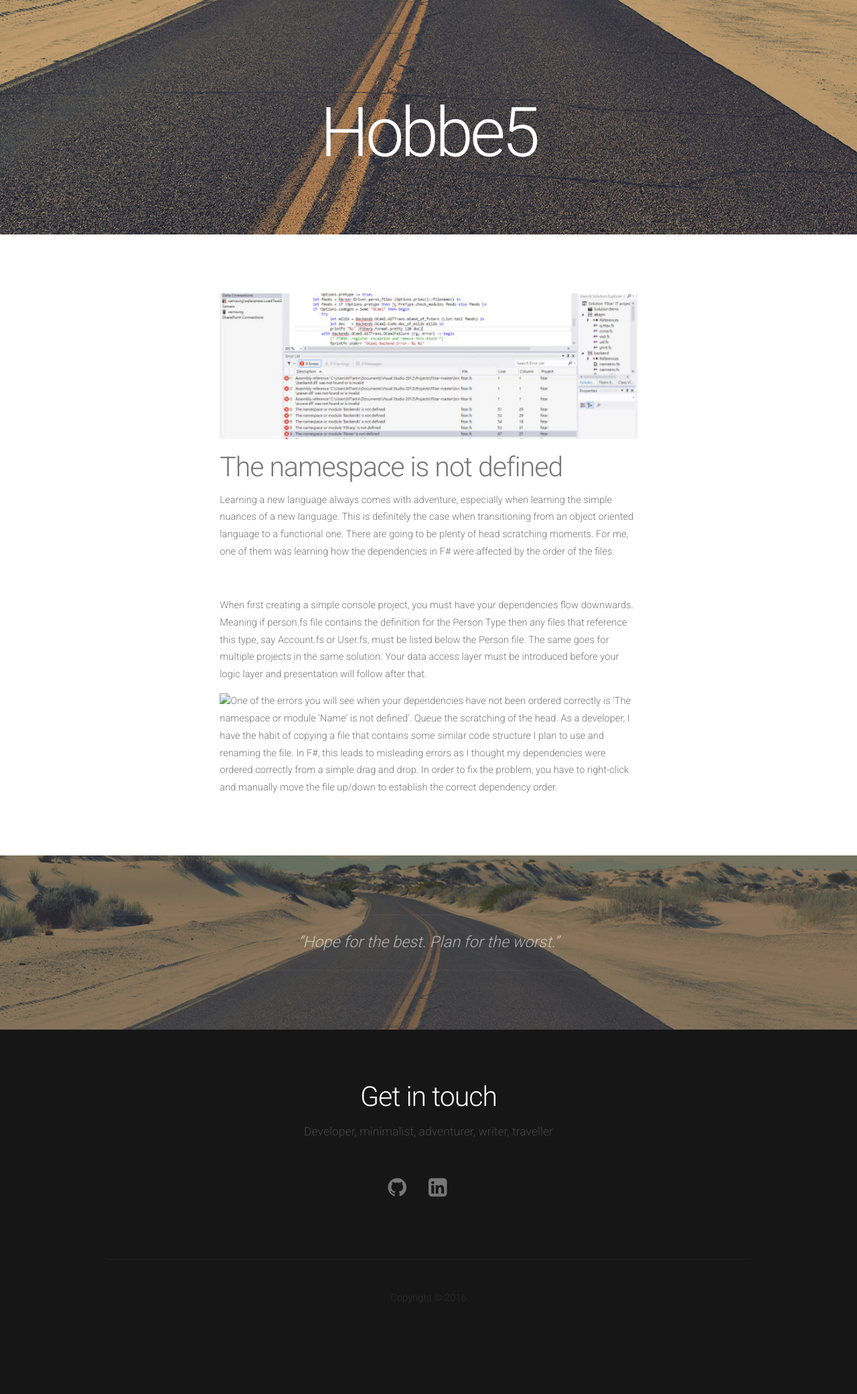
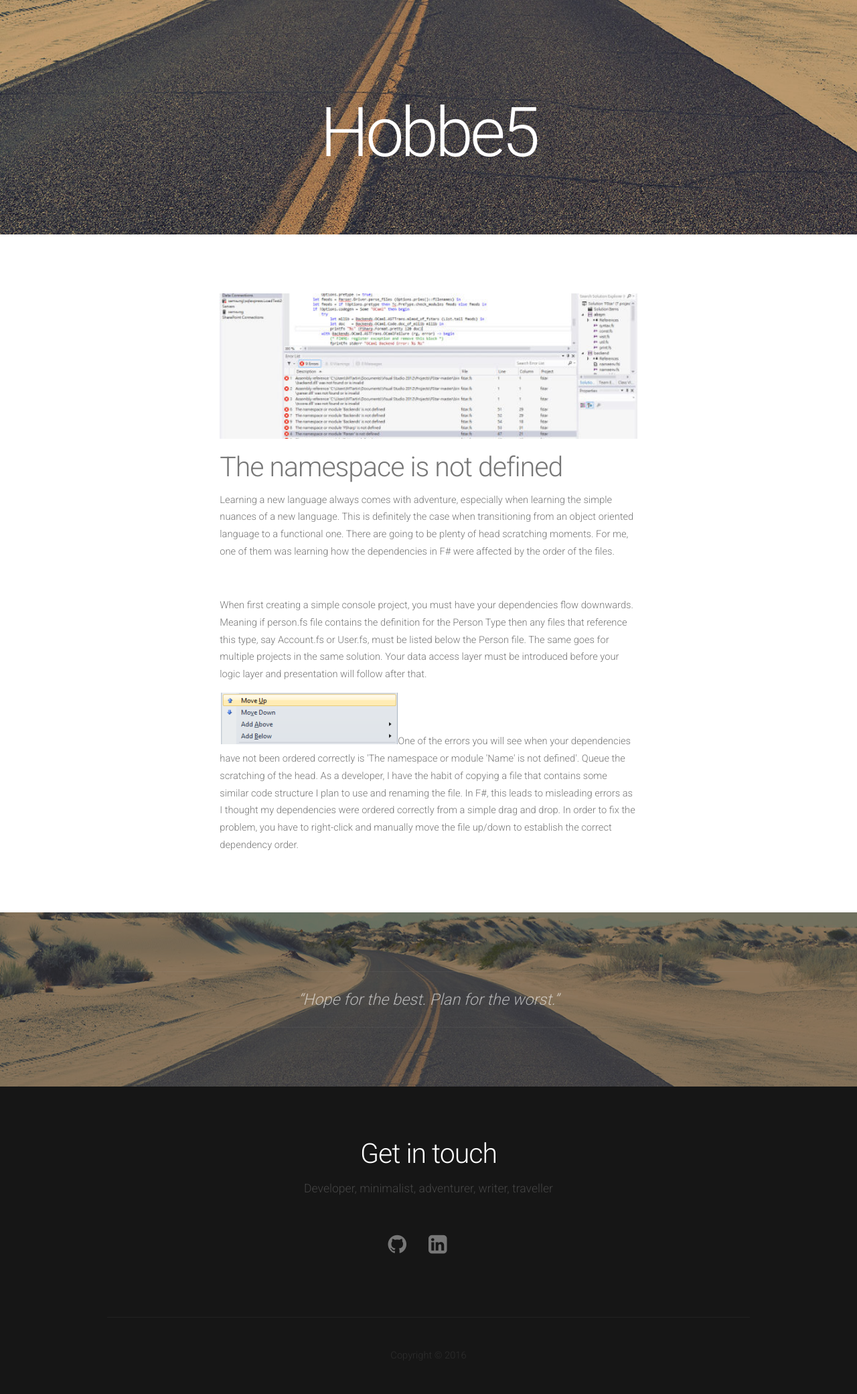
Before and after one commit to hobbe5/hobbe5.github.io, a Jekyll site: the page built from _posts/2016-04-12-namespace-or-module-is-not-defined.md, in a window 1280 px wide. Shown: the whole page at 67% size. Built offline with Jekyll 4.4.1, drawn with Linux system fonts in a browser that asks for light colours; nearby versions of some CDN libraries; before the commit the page ends 1995 px from its top, so only the background shows below that.

Commit message:
Image name misspelled

```diff
--- a/_posts/2016-04-12-namespace-or-module-is-not-defined.md
+++ b/_posts/2016-04-12-namespace-or-module-is-not-defined.md
@@ -9,4 +9,4 @@ layout: post
 <!--more-->
 <br />
 <p>When first creating a simple console project, you must have your dependencies flow downwards. Meaning if person.fs file contains the definition for the Person Type then any files that reference this type, say Account.fs or User.fs, must be listed below the Person file. The same goes for multiple projects in the same solution. Your data access layer must be introduced before your logic layer and presentation will follow after that.</p>
-<p><img src="asset/images/f-menu-move-up-down.png" />One of the errors you will see when your dependencies have not been ordered correctly is 'The namespace or module 'Name' is not defined'. Queue the scratching of the head. As a developer, I have the habit of copying a file that contains some similar code structure I plan to use and renaming the file. In F#, this leads to misleading errors as I thought my dependencies were ordered correctly from a simple drag and drop. In order to fix the problem, you have to right-click and manually move the file up/down to establish the correct dependency order.</p>
+<p><img src="/assets/images/f-menu-move-up-down.png" />One of the errors you will see when your dependencies have not been ordered correctly is 'The namespace or module 'Name' is not defined'. Queue the scratching of the head. As a developer, I have the habit of copying a file that contains some similar code structure I plan to use and renaming the file. In F#, this leads to misleading errors as I thought my dependencies were ordered correctly from a simple drag and drop. In order to fix the problem, you have to right-click and manually move the file up/down to establish the correct dependency order.</p>
```
